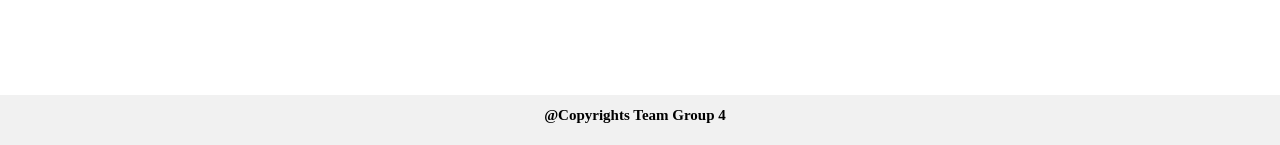
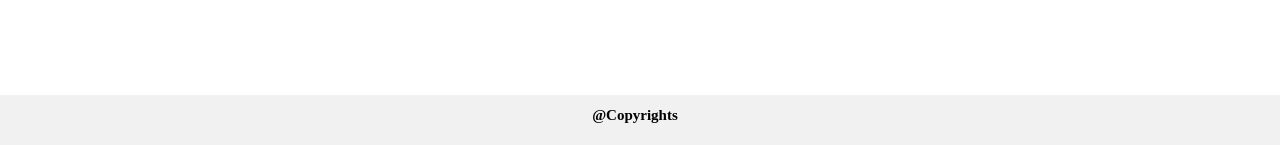
Before and after one commit to Hymaa441990/NLP_Deploment, a Flask app: page / in a window 1280 px wide. Shown: the part 655-800 px from the top of the page. Run offline with Flask 2, Linux system fonts and the light colour scheme; parts of the project's set-up code (start-up, migrations or seed data) failed here and were passed over.

Commit message:
Update SentimentAnalysis.html

```diff
--- a/templates/SentimentAnalysis.html
+++ b/templates/SentimentAnalysis.html
@@ -477,7 +477,7 @@ p.test1 {
 </div>
 
 <div id="footer">
-  <center><h2>@Copyrights Team Group 4</h2></center>
+  <center><h2>@Copyrights</h2></center>
 </div>
 
 <div class="row" id ="row">
```
